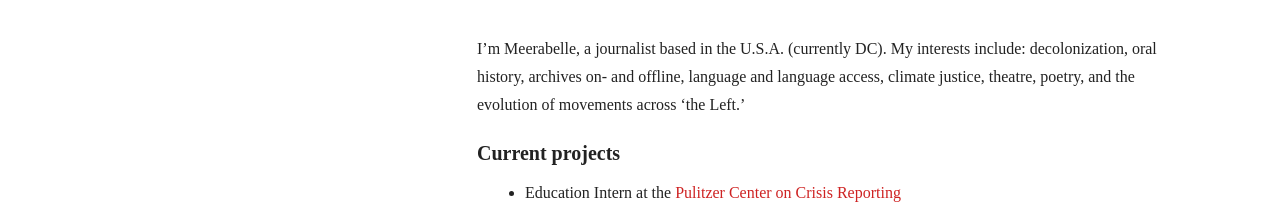
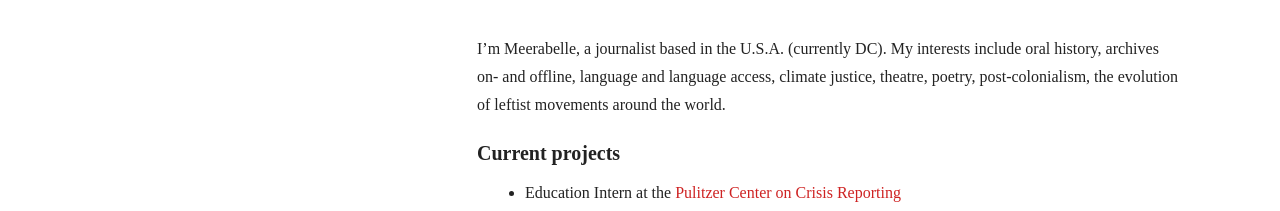
Before and after one commit to meerabellejesuthasan/meerabellejesuthasan.github.io, a Jekyll site: the page built from index.md, in a window 1280 px wide. Shown: the top 211 px of the page. Built offline with Jekyll 4.4.1, drawn with Linux system fonts in a browser that asks for light colours; nearby versions of some CDN libraries; some web fonts are replaced; Markdown is read by kramdown in place of the engine named in the settings.

Commit message:
updated recent work and interests

```diff
--- a/index.md
+++ b/index.md
@@ -1,7 +1,7 @@
 ---
 layout: default
 ---
-I'm Meerabelle, a journalist based in the U.S.A. (currently DC). My interests include: decolonization, oral history, archives on- and offline, language and language access, climate justice, theatre, poetry, and the evolution of movements across 'the Left.'
+I'm Meerabelle, a journalist based in the U.S.A. (currently DC). My interests include oral history, archives on- and offline, language and language access, climate justice, theatre, poetry, post-colonialism, the evolution of leftist movements around the world.
 
 <h1> Current projects </h1>
 * Education Intern at the [Pulitzer Center on Crisis Reporting](https://pulitzercenter.org/)
```
